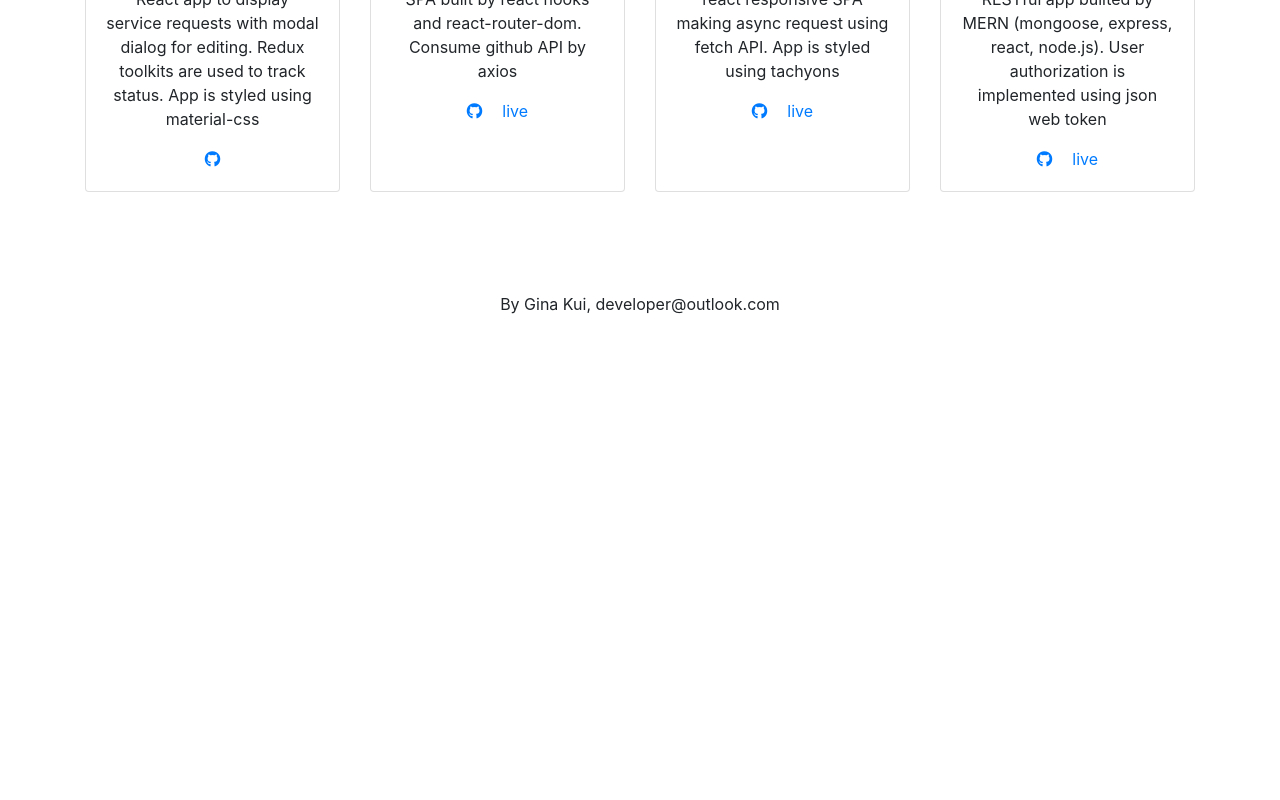
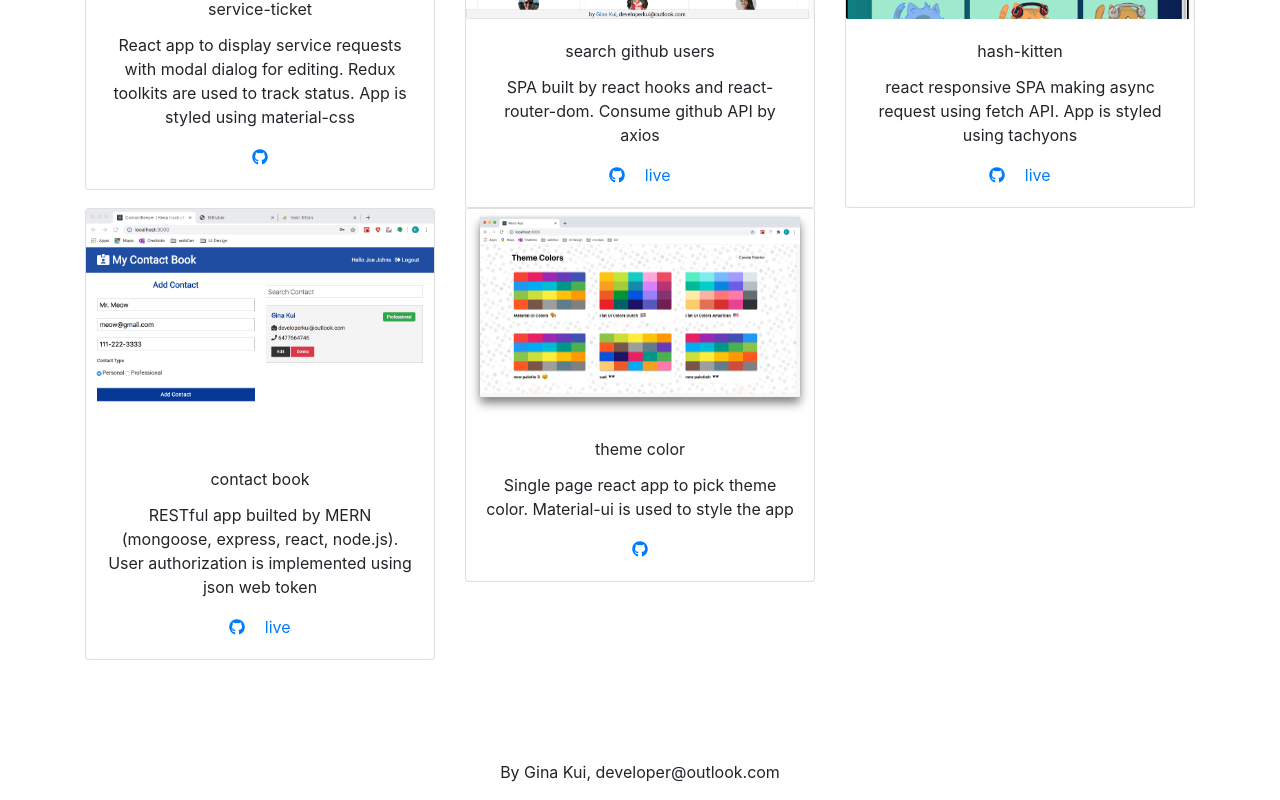
Before and after one commit to GinaKui/portfolio-app, a React (Create React App) app: page / in a window 1280 px wide. Shown: the part 1388-2188 px from the top of the page. Before the commit the page ends 1720 px from the top, so only its background shows below. Built offline with nearby package versions, Linux system fonts and the light colour scheme.

Commit message:
add theme color project

```diff
--- a/src/components/ProjectModal.js
+++ b/src/components/ProjectModal.js
@@ -16,7 +16,7 @@ const ProjectModal = (props) => {
   return (
     <>
       <Button className="bg-transparent" onClick={toggle} style={{padding: 0}}>
-        <img src={buttonImg} width='100%' height='150px'/>
+        <img src={buttonImg} width='100%' height='100%'/>
       </Button>
       <Modal isOpen={modal} toggle={toggle} className={className}>
         <ModalBody>
--- a/src/pages/ProjectPage.js
+++ b/src/pages/ProjectPage.js
@@ -5,6 +5,7 @@ import img4 from'../img/contact-book.png';
 import img3 from '../img/ekitten.png';
 import img2 from '../img/githuber.png';
 import img1 from '../img/service-ticket.png';
+import themeColor from '../img/themeColor.png';
 import hashKittenDemo from '../img/hashkitten-demo.gif';
 import serviceTicketDemo from '../img/serviceticket-demo.gif';
 import gitHubberDemo from '../img/githuber-demo.gif';
@@ -20,9 +21,13 @@ const ProjectPage = (props) => {
           <h2>MY PROJECTS</h2>
         </Col>
       </Row>
-      <CardDeck>
-        {props.projects.map(project => <ProjectCard key={project.id} project={project} />)}
-      </CardDeck>
+      <Row>
+        {props.projects.map(project =>
+          <Col sm="6" md="4">
+            <ProjectCard key={project.id} project={project} />
+          </Col>
+        )}
+      </Row>
     </Container>
   );
 };
@@ -68,7 +73,16 @@ ProjectPage.defaultProps = {
       "demo": contactBookDemo,
       "deploy_url": "https://contact-book-mern.herokuapp.com",
       "src_url": "https://github.com/GinaKui/contact-book"
-    }
+    },
+    {
+      "id": 5,
+      "name": "theme color",
+      "description": "Single page react app to pick theme color. Material-ui is used to style the app",
+      "techs": ['react', 'material-ui', 'react-router-dom'],
+      "img": themeColor,
+      "deploy_url": "",
+      "src_url": "https://github.com/GinaKui/theme-color"
+    },
   ]
 };
 
```
Also changed, not shown: src/img/themeColor.png (added), 1 other file (tests, documents, lock files or other folders).
